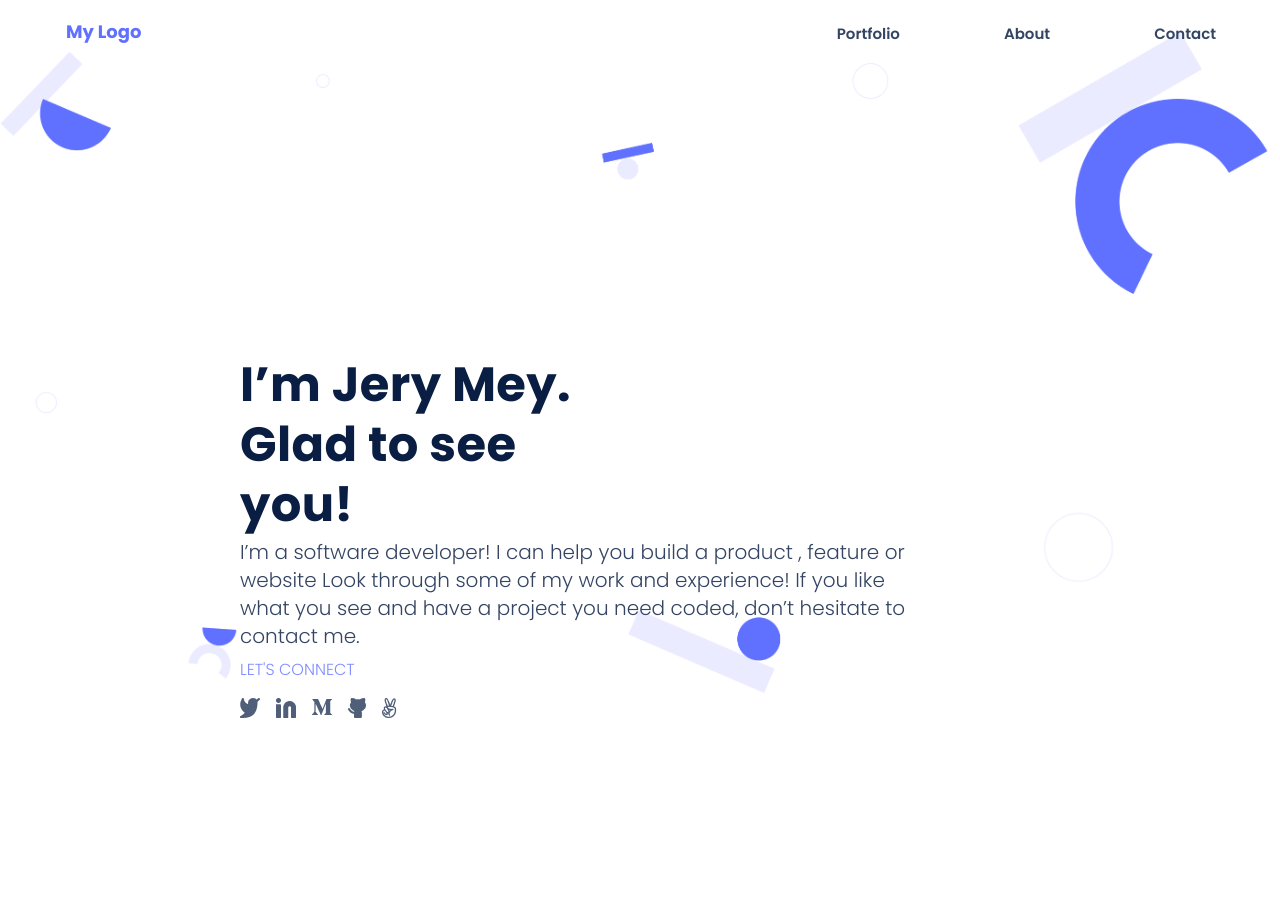
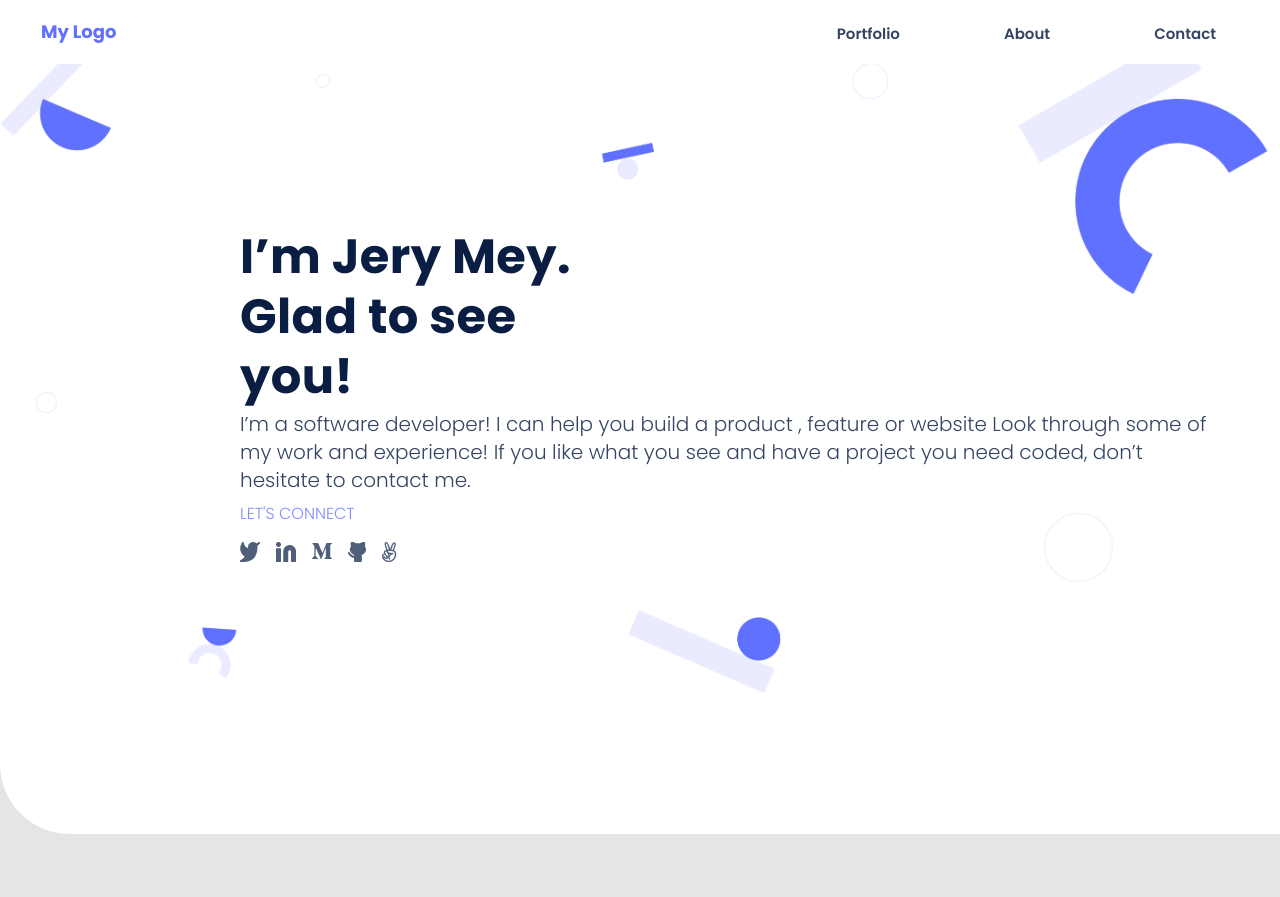
Before and after one commit to jerymey/Portfolio-setup, a website: page index.html in a window 1280 px wide. Shown: the top 897 px of the page. Drawn offline with Linux system fonts and the light colour scheme.

Commit message:
Update css file

```diff
--- a/style.css
+++ b/style.css
@@ -467,7 +467,7 @@ button:hover {
   }
 
   .header-1 {
-    margin: 20rem 20rem 16rem 13rem;
+    margin: 12rem 2rem 4rem 13rem;
   }
 
   .nav-links {
@@ -476,10 +476,9 @@ button:hover {
     color: #000;
     flex-direction: row;
     left: 0;
-    background: none;
+    background: white;
     backdrop-filter: none;
     height: 0;
-    padding-top: 1.5rem;
   }
 
   .nav-links li a {
@@ -495,10 +494,14 @@ button:hover {
     margin-left: 2rem;
     width: 50%;
     margin-right: 4rem;
+    margin-top: -2.5rem;
   }
 
   .navbar {
     position: fixed;
+    align-items: center;
+    background: white;
+    padding: 0px 2px 17px 25px;
   }
 
   .bar {
@@ -604,7 +607,6 @@ button:hover {
     flex-direction: row;
     justify-content: space-around;
     width: 100%;
-    position: relative;
     overflow: hidden;
   }
 
```
